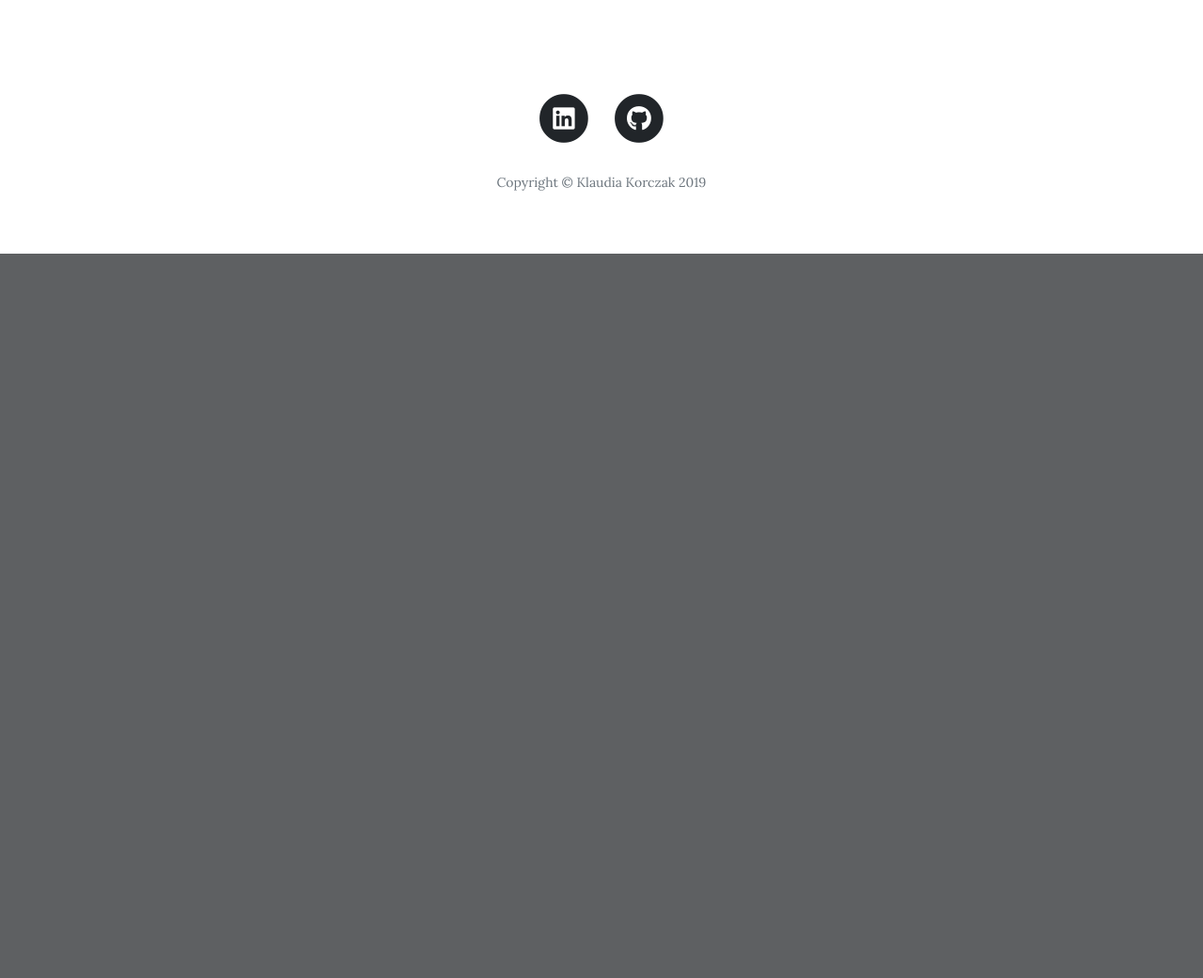
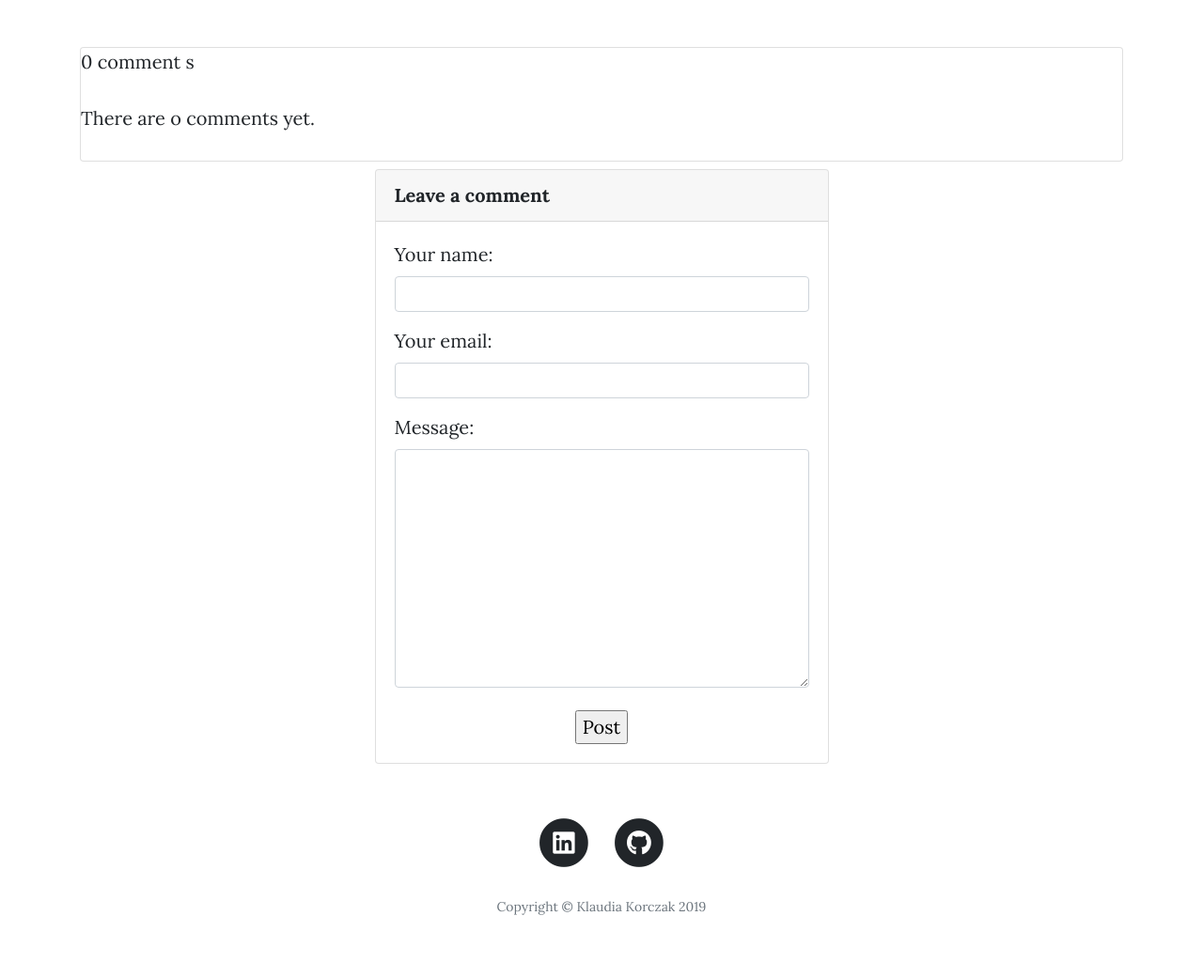
Before and after one commit to KlaudiaKorczak/Django-blog-project, a Django app: page /paintings/ in a window 1280 px wide. Shown: the part 532-1573 px from the top of the page at 94% size. Before the commit the page ends 802 px from the top, so only its background shows below. Run offline with Django 3.2, Linux system fonts and the light colour scheme; data that the repository does not hold is empty; some libraries are stand-ins or nearby versions.

Commit message:
comments

```diff
--- a/blog/settings.py
+++ b/blog/settings.py
@@ -38,6 +38,7 @@ INSTALLED_APPS = [
     'django.contrib.messages',
     'django.contrib.staticfiles',
     'portfolio',
+    'widget_tweaks',
 ]
 
 MIDDLEWARE = [
--- a/blog/urls.py
+++ b/blog/urls.py
@@ -27,6 +27,7 @@ urlpatterns = [
     path('contact/', portfolio.views.contact, name='contact'),
     path('polling/', portfolio.views.polling, name='polling'),
     path('results/', portfolio.views.results, name='results'),
+    path('paintings/comments/', portfolio.views.comments, name='comments'),
 ]
 urlpatterns += static(settings.STATIC_URL, document_root=settings.STATIC_ROOT)
 urlpatterns += static(settings.MEDIA_URL, document_root=settings.MEDIA_ROOT)
--- /dev/null
+++ b/portfolio/forms.py
@@ -0,0 +1,12 @@
+from django import forms
+from .models import Comment
+
+
+class CommentForm(forms.ModelForm):
+    class Meta:
+        model = Comment
+        fields = ('name', 'email', 'body')
+        labels = {'name': 'Your name',
+                  'email': 'Your email',
+                  'body': 'Message'}
+        widgets = {'body': forms.Textarea}
--- a/portfolio/models.py
+++ b/portfolio/models.py
@@ -24,3 +24,18 @@ class Choice(models.Model):
 
     def __str__(self):
         return self.choice_text
+
+
+class Comment(models.Model):
+    name = models.CharField(max_length=20)
+    email = models.EmailField()
+    body = models.TextField()
+    created = models.DateTimeField(auto_now_add=True)
+    updated = models.DateTimeField(auto_now_add=True)
+    active = models.BooleanField(default=True)
+
+    class Meta:
+        ordering = ('created',)
+
+    def __str__(self):
+        return 'Comment by {} on {}'.format(self.name, self.post)
--- a/portfolio/templates/paintings.html
+++ b/portfolio/templates/paintings.html
@@ -1,6 +1,8 @@
 {% extends "base.html" %}
+{% load widget_tweaks %}
 
 {% block content %}
+
 {% for painting in paintings_data.all %}
 
 <div class="container">
@@ -22,4 +24,51 @@
 </div>
 
 {% endfor %}
+
+
+<div class="container">
+<!--<div class="row justify-content-md-center">-->
+    <div class="card mb-2 wow fadeIn">
+          {% with current_comments.count as total_comments %}
+      <h> {{total_comments }} comment {{total_comments|pluralize }}</h>
+      {% endwith %}
+    {% for comment in current_comments.all %}
+      <div>
+        <p class="info">Comment by {{comment.name }} {{ comment.created }}</p>
+        {{ comment.body|linebreaks }}
+      </div>
+    {% empty %}
+      <p>
+      There are o comments yet.
+      </p>
+    {% endfor %}
+  </div>
+<!--</div>-->
+  <div class="row justify-content-lg-center">
+  <div class="card mb-2 wow fadeIn">
+      <div class="card-header font-weight-bold">Leave a comment</div>
+      <div class="card-body">
+          <form action="{% url 'comments' %}" method="post">
+            {% csrf_token %}
+            {% for field in comment_form %}
+            <div class="form-group {%if field.errors %}alert alert-danger{%endif%}">
+
+
+              {{ field.label_tag }}
+              {% render_field field class="form-control" %}
+
+            </div>
+            {% endfor %}
+
+            <div class="text-center mt-4">
+              <input type="submit" value="Post">
+                <!--<button class="btn btn-info btn-md" type="submit">Post</button>-->
+            </div>
+          </form>
+      </div>
+  </div>
+  </div>
+
+</div>
+
 {% endblock %}
--- a/portfolio/views.py
+++ b/portfolio/views.py
@@ -1,6 +1,9 @@
+from django.http import HttpResponseRedirect
 from django.shortcuts import render
+from django.urls import reverse
 
-from .models import Paintings, Question
+from .models import Paintings, Question, Comment
+from .forms import CommentForm
 from .utils.results import Results
 
 # Create your views here.
@@ -14,10 +17,25 @@ def about(request):
     return render(request, 'about.html')
 
 
-def paintings(request):
+def paintings(request, message = None):
     paintings_data = Paintings.objects
-    return render(request, 'paintings.html', {'paintings_data': paintings_data})
+    current_comments = Comment.objects
+    # if request.method == 'POST':
+    #     comment_form = CommentForm(data=request.POST)
+    #     if comment_form.is_valid():
+    #         comment_form.save()
+    # else:
+    comment_form = CommentForm()
+    return render(request, 'paintings.html', {'paintings_data': paintings_data,
+                                              'current_comments': current_comments,
+                                              'comment_form': comment_form})
 
+
+def comments(request):
+    comment_form = CommentForm(data=request.POST)
+    if comment_form.is_valid():
+        comment_form.save()
+        return HttpResponseRedirect(reverse('paintings'))
 
 def polling(request):
     questions = Question.objects
```
Also changed, not shown: portfolio/admin.py (+9 -1 lines), portfolio/migrations/0010_comment.py (added).
